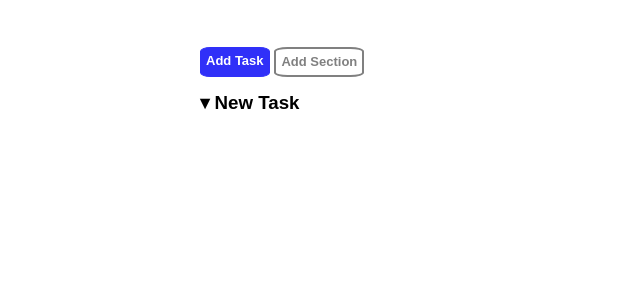
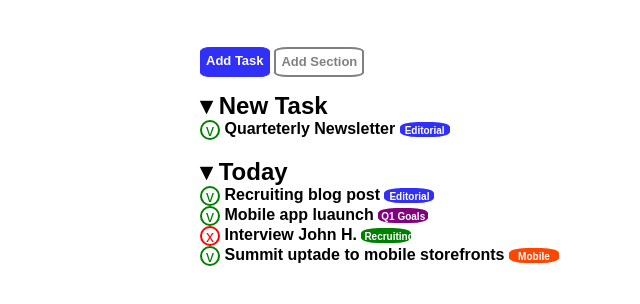
Before and after one commit to EdoardoProstamo/html-css-toboolist, a plain HTML site: page index.html in a window 1280 px wide. Shown: the part 80-384 px from the top of the page, without its empty margins (0-640 px from the left). Drawn offline with Linux system fonts and the light colour scheme.

Commit message:
feat: Fine-Section-2-"Today"

```diff
--- a/css/style.css
+++ b/css/style.css
@@ -24,6 +24,7 @@ h1 {
 /*/header*/
 
 /**main**/
+/***Section-1***/
 .box-1 {
     width: 600px;
     height: 40px;
@@ -62,6 +63,81 @@ h1 {
     vertical-align: middle;
     color: gray;
     background-color: white;
+    border: 2px solid gray;
     border-radius: 15%;
-    border: 2px solid gray;
 }
+
+/****Section-2****/
+
+.Circle {
+    color: green;
+    width: 20px;
+    height: 20px;
+    text-align: center;
+    display: inline-block;
+    vertical-align: middle;
+    border: 2px solid green;
+    border-radius: 50%;
+}
+.Circle-2 {
+    color: red;
+    width: 20px;
+    height: 20px;
+    text-align: center;
+    display: inline-block;
+    vertical-align: middle;
+    border: 2px solid red;
+    border-radius: 50%;
+}
+
+.Middle {
+    display: inline-block;
+}
+
+.End {
+    width: 50px;
+    height: 15px;
+    font-size: x-small;
+    text-align: center;
+    display: inline-block;
+    color: white;
+    background-color: rgb(48, 48, 248);
+    border: 3px solid rgb(48, 48, 248);
+    border-radius: 35%;
+}
+
+#Purple {
+    width: 50px;
+    height: 15px;
+    font-size: x-small;
+    text-align: center;
+    display: inline-block;
+    color: white;
+    background-color: purple;
+    border: 3px solid purple;
+    border-radius: 35%;
+}
+
+#Green {
+    width: 50px;
+    height: 15px;
+    font-size: x-small;
+    text-align: center;
+    display: inline-block;
+    color: white;
+    background-color: green;
+    border: 3px solid green;
+    border-radius: 35%;
+}
+
+#Orange {
+    width: 50px;
+    height: 15px;
+    font-size: x-small;
+    text-align: center;
+    display: inline-block;
+    color: white;
+    background-color: orangered;
+    border: 3px solid orangered;
+    border-radius: 35%;
+}
--- a/index.html
+++ b/index.html
@@ -18,21 +18,58 @@
 
     <!--Contenuto della pagina  -->
     <main>
-        <!-- Section 1 -->
+        <!-- MacroSection 1 -->
+         <!-- Section-1 -->
         <section class="box-1">
             <div id="Add-1"><strong>Add Task</strong></div>
             <div id="Add-2"><strong>Add Section</strong></div>
         </section>
-        <!--/Section 1  -->
+         <!-- /Section-1 -->
+        <!--/MacroSection 1  -->
 
-        <!-- Section 2 -->
+        <!-- MacroSection 2 -->
         <section class="box-2">
             <div id="Task">
-                <h3> &#9662; New Task</h3>
-                <p></p>
-            </div>
+                <h2> &#9662; New Task</h2>
+                <!-- Section-1 -->
+                <section>
+                    <div class="Circle">v</div>
+                    <p class="Middle"><strong>Quarteterly Newsletter</strong></p>
+                    <div class="End"><strong>Editorial</strong></div>
+                </section>
+                <!-- /Section-1 -->
+            </div> <br>
+
+            <div id="Today">
+                <h2> &#9662; Today</h2>
+                <!-- Section-2 -->
+                <section>
+                    <div class="Circle">v</div>
+                    <p class="Middle"><strong>Recruiting blog post</strong></p>
+                    <div class="End"><strong>Editorial</strong></div>
+                </section>
+                <section>
+                    <div class="Circle">v</div>
+                    <p class="Middle"><strong>Mobile app luaunch</strong></p>
+                    <div class="End" id="Purple" ><strong>Q1 Goals</strong></div>
+                </section>
+                <section>
+                    <div class="Circle-2">x</div>
+                    <p class="Middle"><strong>Interview John H.</strong></p>
+                    <div class="End" id="Green"><strong>Recruiting</strong></div>
+                </section>
+                <section>
+                    <div class="Circle">v</div>
+                    <p class="Middle"><strong>Summit uptade to mobile storefronts</strong></p>
+                    <div class="End" id="Orange" ><strong>Mobile</strong></div>
+                </section>
+
+                <!-- /Section-2 -->
+            </div> <br>
+
+
         </section>
-        <!--/Section 2 -->
+        <!--/MacroSection 2 -->
     </main>
     <!--/Contenuto della pagina  -->
 
```
